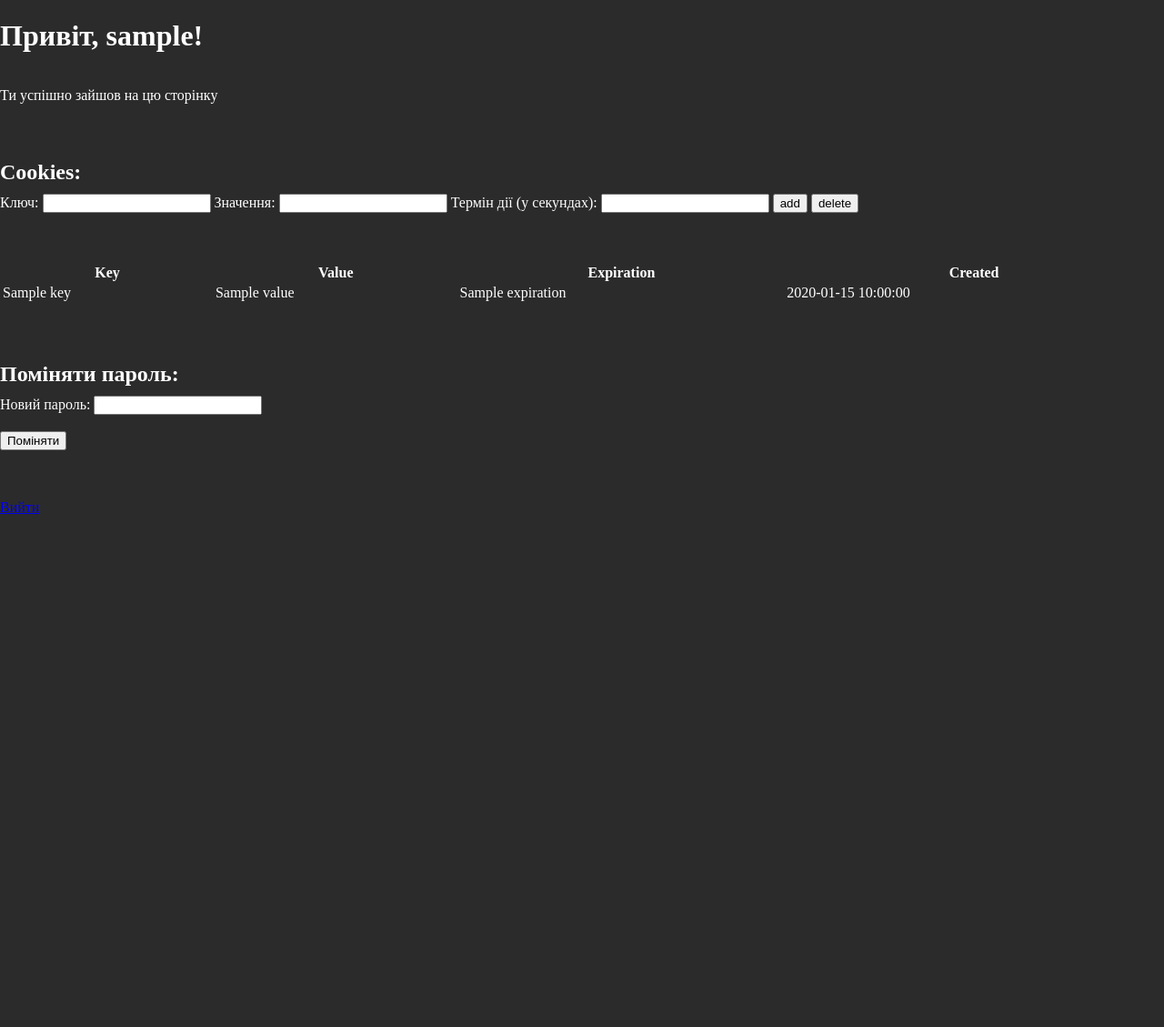
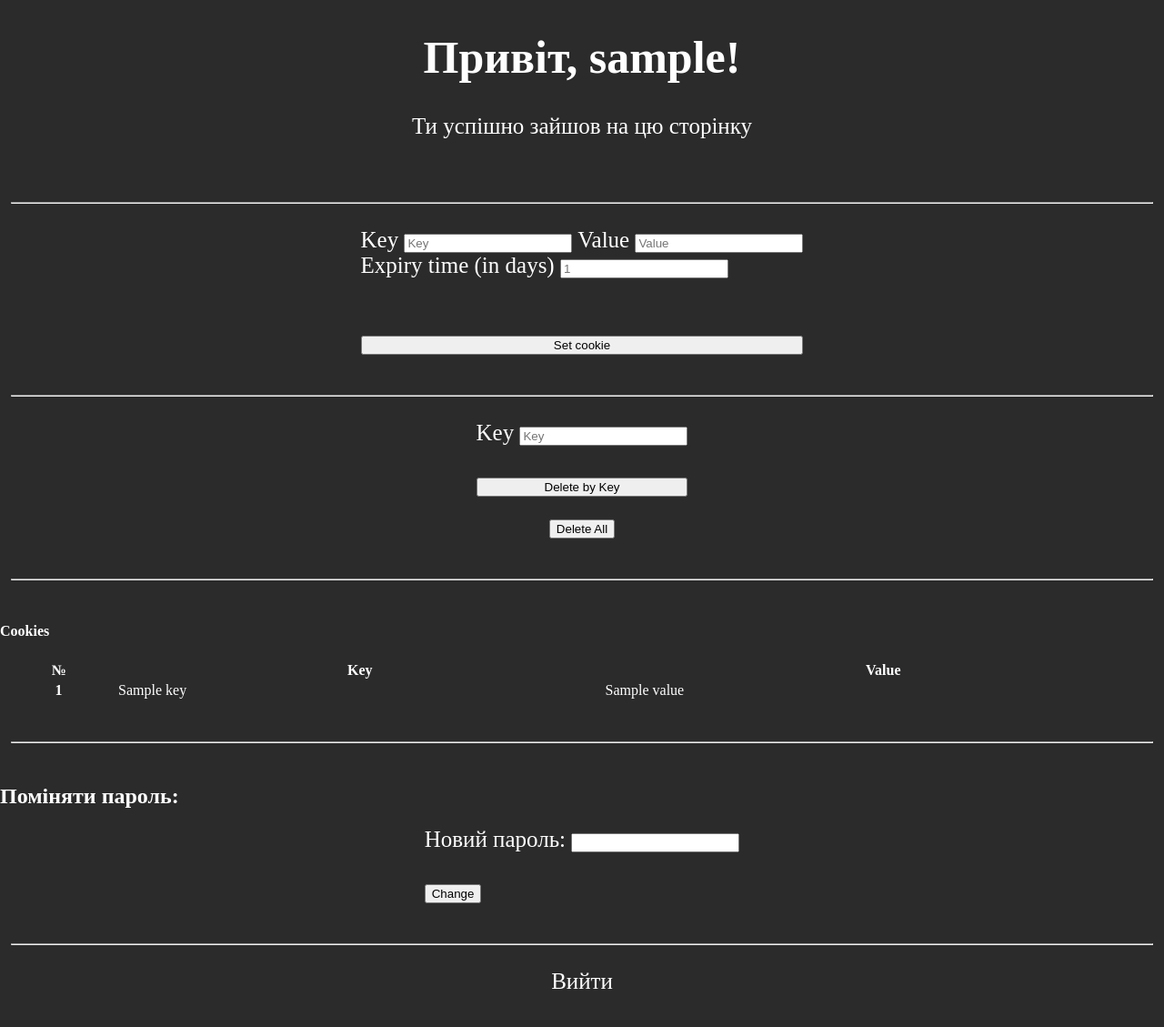
Before and after one commit to vaMoreth/vintoniak_vasyl_web-python, a Flask app: template lab4/app/templates/info.html in a window 1280 px wide. Shown: the whole page at 91% size. Before the commit the page ends 565 px from the top, so only its background shows below. Run offline with Flask 3, Linux system fonts and the light colour scheme; the template is opened without the code that fills it: most values are stand-ins (such as "Sample title", 1, 10 or a date in 2020).

Commit message:
update lab4

```diff
--- a/lab4/app/run.py
+++ b/lab4/app/run.py
@@ -21,63 +21,46 @@ def login():
         session['username'] = username
         return redirect(url_for('info'))
     else:
-        return "Login failed. Please check your username and password."
+        return "Помилка логіну. Перевірте своє ім'я користувача та пароль."
 
-@app.route('/info', methods=['GET', 'POST'])
+@app.route("/info", methods=['GET', 'POST'])
 def info():
-    message = ""
 
-    if 'username' in session:
-        username = session['username']
+    if not session.get("username"):
+        ("Please check the box 'remember me'", "danger")
+        return redirect(url_for('login'))
+
+    username = session.get("username")
+    cookies = request.cookies
+    return render_template("info.html", username=username, cookies=cookies)
+
+@app.route('/setCookie', methods=["POST"])
+def setCookie():
+    key = request.form.get("key")
+    value = request.form.get("value")
+    days = request.form.get("days")
+    #message = "Cookie successfully set"
+    response = make_response(redirect(url_for('info')))
+    response.set_cookie(key, value, max_age=60*60*24*int(days))
+    return response
+
+@app.route("/deleteCookieByKey", methods=["POST"])
+def deleteCookieByKey():
+    key = request.form.get("key")
+    response = make_response(redirect(url_for('info')))
+    response.delete_cookie(key)
+    return response
 
 
-        if request.method == 'POST':
-            action = request.form.get('action')
-            key = request.form.get('key')
-            value = request.form.get('value')
-            expiration = request.form.get('expiration')
+@app.route("/deleteCookieAll", methods=["POST"])
+def deleteCookieAll():
+    cookiesKeys = request.cookies
+    response = make_response(redirect(url_for('info')))
 
-
-            if action == 'add':
-                if key and value and expiration:
-                    expiration_time = datetime.datetime.now() + datetime.timedelta(seconds=int(expiration))
-                    response = make_response(render_template('info.html', username=username, message="Cookie added successfully"))
-                    response.set_cookie(key, value, expires=expiration_time)
-                    return response
-                else:
-                    message = "Invalid input for adding a cookie."
-            elif action == 'delete':
-                if key:
-                    response = make_response(render_template('info.html', username=username, message="Cookie deleted successfully"))
-                    response.delete_cookie(key)
-                    return response
-                else:
-                    message = "Invalid input for deleting a cookie."
-            else:
-                message = "Invalid action."
-
-        password_change_message = request.args.get('message')
-        if password_change_message:
-            message = password_change_message
-
-        cookies = request.cookies
-        cookie_data = []
-        for key, value in cookies.items():
-            if key.endswith('_expires'):
-                continue
-
-            expires_timestamp = request.cookies.get(key + '_expires')
-            created_timestamp = request.cookies.get(key + '_created')
-
-            if expires_timestamp is not None and created_timestamp is not None:
-                expires = datetime.datetime.fromtimestamp(float(expires_timestamp))
-                created = datetime.datetime.fromtimestamp(float(created_timestamp))
-                cookie_data.append({'key': key, 'value': value, 'expiration': expires, 'created': created})
-
-        return render_template('info.html', username=username, cookies=cookie_data, message=message)
-    else:
-        return redirect(url_for('home'))
-
+    for key, value in cookiesKeys.items():
+        if key != "session":
+            response.delete_cookie(key)
+    return response
 
 @app.route('/logout')
 def logout():
@@ -93,9 +76,9 @@ def change_password():
             username = session['username']
             users[username] = new_password
 
-            return redirect(url_for('info', message="Password changed successfully"))
+            return redirect(url_for('home', message="Пароль успішно змінено"))
         else:
-            return redirect(url_for('info', message="Invalid new password"))
+            return redirect(url_for('info', message="Недійсний новий пароль"))
 
     return redirect(url_for('home'))
 
--- a/lab4/app/static/css/style.css
+++ b/lab4/app/static/css/style.css
@@ -6,60 +6,44 @@ body {
     flex-direction: column;
     color: #ffff;
 }
-.content {
-    flex-grow: 1;
-    padding: 25px 60px;
-}
-.container {
-    display: flex;
-    gap: 30px;
+
+.main_text {
+    margin: auto;
+    font-size: 25px;
+    text-align: center;
 }
 
-footer {
-    background: #2f2f2f;
-    display: flex;
-    gap: 30px;
-    padding: 10px 30px;
-}
-h2 {
-    margin: 10px 0;
+form {
+    margin: auto;
+    font-size: 25px;
 }
 
-header {
-    background-color: #1B1C1E;
-    color: white;
-    padding: 10px;
-    display: flex;
-    justify-content: space-evenly;
+.btn_submit {
+    height: 35px;
+    width: 100%;
+    font-size: 25px;
 }
 
-nav {
-    background-color: #1B1C1E;
-    padding: 10px;
+.input_username, .input_password {
+    font-size: 25px;
 }
 
-nav ul {
-    display: flex;
-    gap: 20px;
-    justify-content: space-evenly;
-    align-items: center;
-    list-style-type: none;
-    margin: 0;
-    padding: 0;
-    height: 100%;
+a {
+    color: white;
+    text-decoration: none;
+    font-size: 25px;
+    margin: auto;
 }
 
-nav ul li {
-    display: inline;
-    margin-right: 20px;
+a:visited {
+    color: white;
 }
 
-nav a {
-    text-decoration: none;
+a:hover {
+    color: red;
+}
+
+hr {
     color: white;
-    font-weight: bold;
-
+    width: 98%;
 }
-nav a:hover {
-    text-decoration: underline;
-}
--- a/lab4/app/templates/info.html
+++ b/lab4/app/templates/info.html
@@ -8,49 +8,69 @@
 </head>
 <body>
     {% if username %}
+        <div class="main_text">
             <h1>Привіт, {{ username }}!</h1>
             <p>Ти успішно зайшов на цю сторінку</p>
+        </div><br><br><hr><br>
 
-       <br><br><h2>Cookies:</h2>
-       <form method="post">
-           <label for="key">Ключ:</label>
-           <input type="text" name="key" id="key">
-           <label for="value">Значення:</label>
-           <input type="text" name="value" id="value">
-           <label for="expiration">Термін дії (у секундах):</label>
-           <input type="number" name="expiration" id="expiration">
-           <input type="submit" name="action" value="add" id="add" onclick="clearInput('delete');">
-           <input type="submit" name="action" value="delete" id="delete" onclick="clearInput('add');">
+        <form action="{{ url_for('setCookie') }}" method="POST">
+            <div class="form-group">
+                <label for="key" class="form-label mt-4">Key</label>
+                <input type="text" class="form-control" id="key" name="key"  placeholder="Key">
+                <label for="value" class="form-label mt-4">Value</label>
+                <input type="text" class="form-control" id="value" name="value" placeholder="Value">
+            </div>
+            <div class="form-group">
+                <label for="days" class="form-label mt-4">Expiry time (in days)</label>
+                <input type="number" class="form-control" id="days" name="days" placeholder="1">
+            </div>
+            <br><br>
+            <button type="submit" class="btn btn-primary" style="width: 100%;">Set cookie</button>
+        </form><br><br><hr><br>
+
+
+        <form action="{{ url_for('deleteCookieByKey') }}" method="POST">
+            <div class="form-group">
+                <label for="key" class="form-label mt-4">Key</label>
+                <input type="text" class="form-control" id="key" name="key"  placeholder="Key" required>
+            </div>
+            <br>
+            <button type="submit" class="btn btn-primary" style="width: 100%;">Delete by Key</button>
         </form>
-       {% if message %}
-           <p>{{ message }}</p>
-       {% endif %}
-       <br><br><br><table>
+        <br>
+        <form action="{{ url_for('deleteCookieAll') }}" method="POST">
+            <button type="submit" class="btn btn-primary" style="width: 100%;">Delete All</button>
+        </form><br><br><hr><br>
+
+        <h4 class="text-center">Cookies</h4>
+        <table class="table table-hover mt-30">
+            <thead>
               <tr>
-                <th>Key</th>
-                <th>Value</th>
-                <th>Expiration</th>
-                <th>Created</th>
+                <th scope="col">№</th>
+                <th scope="col">Key</th>
+                <th scope="col">Value</th>
               </tr>
-           {% for cookie in cookies %}
-               <tr>
-                   <td>{{ cookie.key }}</td>
-                   <td>{{ cookie.value }}</td>
-                   <td>{{ cookie.expiration }}</td>
-                   <td>{{ cookie.created }}</td>
+            </thead>
+            <tbody>
+                {% for key, value in cookies.items() %}
+                    <tr class="table-dark">
+                        <th scope="row">{{ loop.index }}</th>
+                        <td>{{ key }}</td>
+                        <td>{{ value }}</td>
                     </tr>
                 {% endfor %}
-       </table><br><br><br>
+            </tbody>
+          </table><br><br><hr><br>
 
        <h2>Поміняти пароль:</h2>
         <form method="post" action="/change_password">
             <label for="new_password">Новий пароль:</label>
             <input type="password" name="new_password" required><br><br>
-            <input type="submit" value="Поміняти">
-        </form><br><br><br>
+            <input type="submit" value="Change">
+        </form><br><br><hr><br>
 
 
-       <a href="/logout">Вийти</a>
+       <a href="/logout">Вийти</a><br><br>
    {% else %}
        <p>Ви не увійшли. Будь ласка, <a href="/">увійдіть</a> спочатку.</p>
    {% endif %}
```
Also changed, not shown: lab4/app/templates/login.html (+6 -4 lines). Lines whose indentation alone changed are shown as unchanged.
